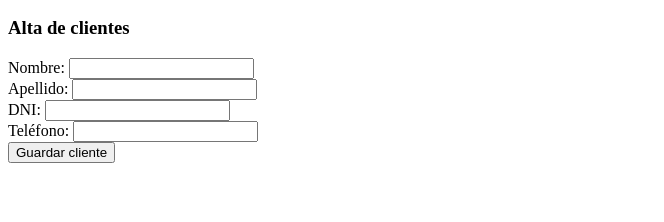
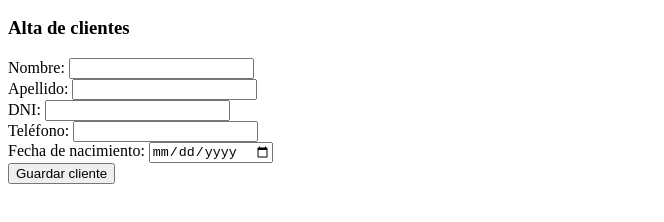
Before and after one commit to BarretoRubenEzequiel/git_practico, a plain HTML site: page index.html in a window 1280 px wide. Shown: the part 110-332 px from the top of the page, without its empty margins (0-664 px from the left). Drawn offline with Linux system fonts and the light colour scheme.

Commit message:
Agregue un imput de fecha

```diff
--- a/index.html
+++ b/index.html
@@ -15,6 +15,7 @@
         <label>Apellido: <input type="text" name="apellido"></label><br>
         <label>DNI: <input type="text" name="dni"></label><br>
         <label>Teléfono: <input type="text" name="telefono"></label><br>
+        <label>Fecha de nacimiento: <input type="date" name="fecha"></label><br>
         <button type="button">Guardar cliente</button>
     </form>
 </body>
```
